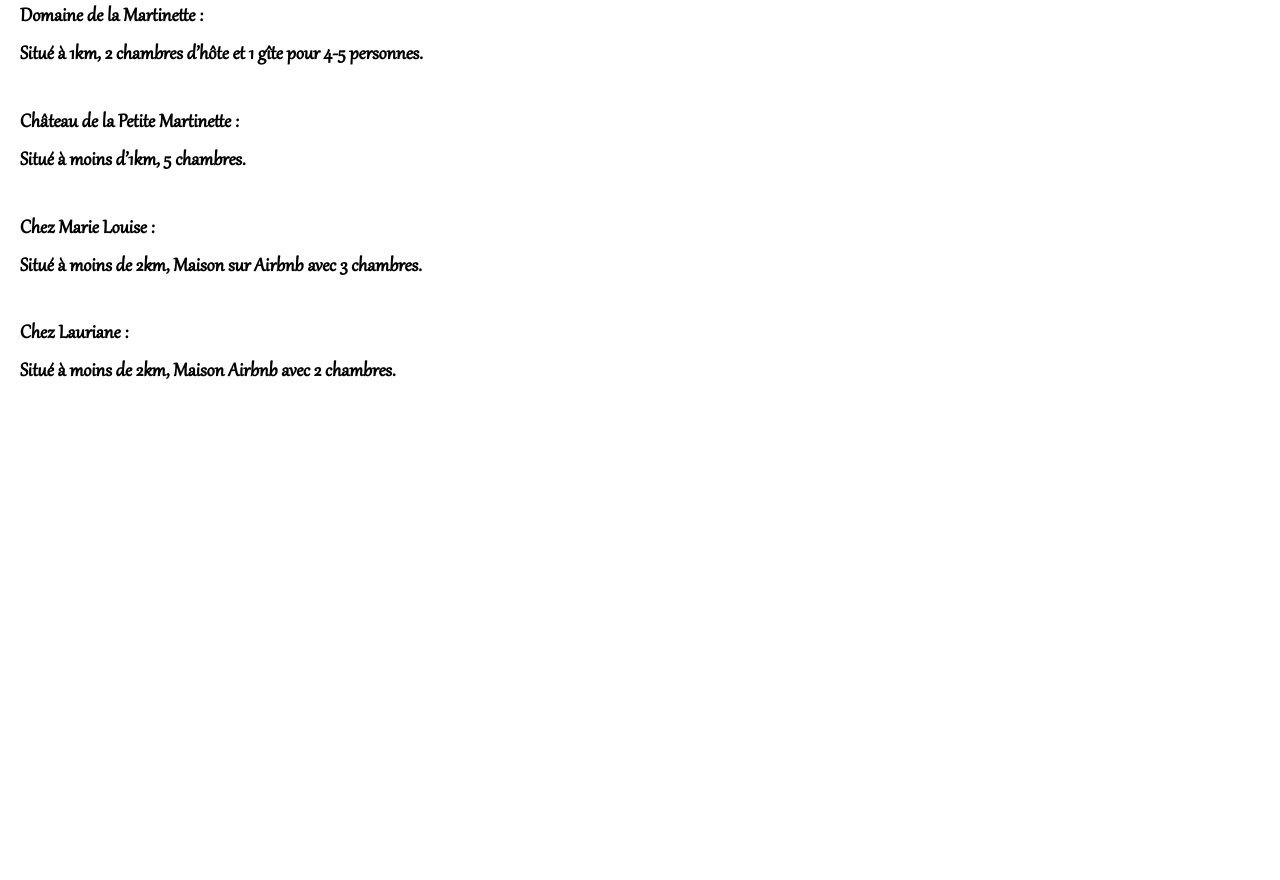
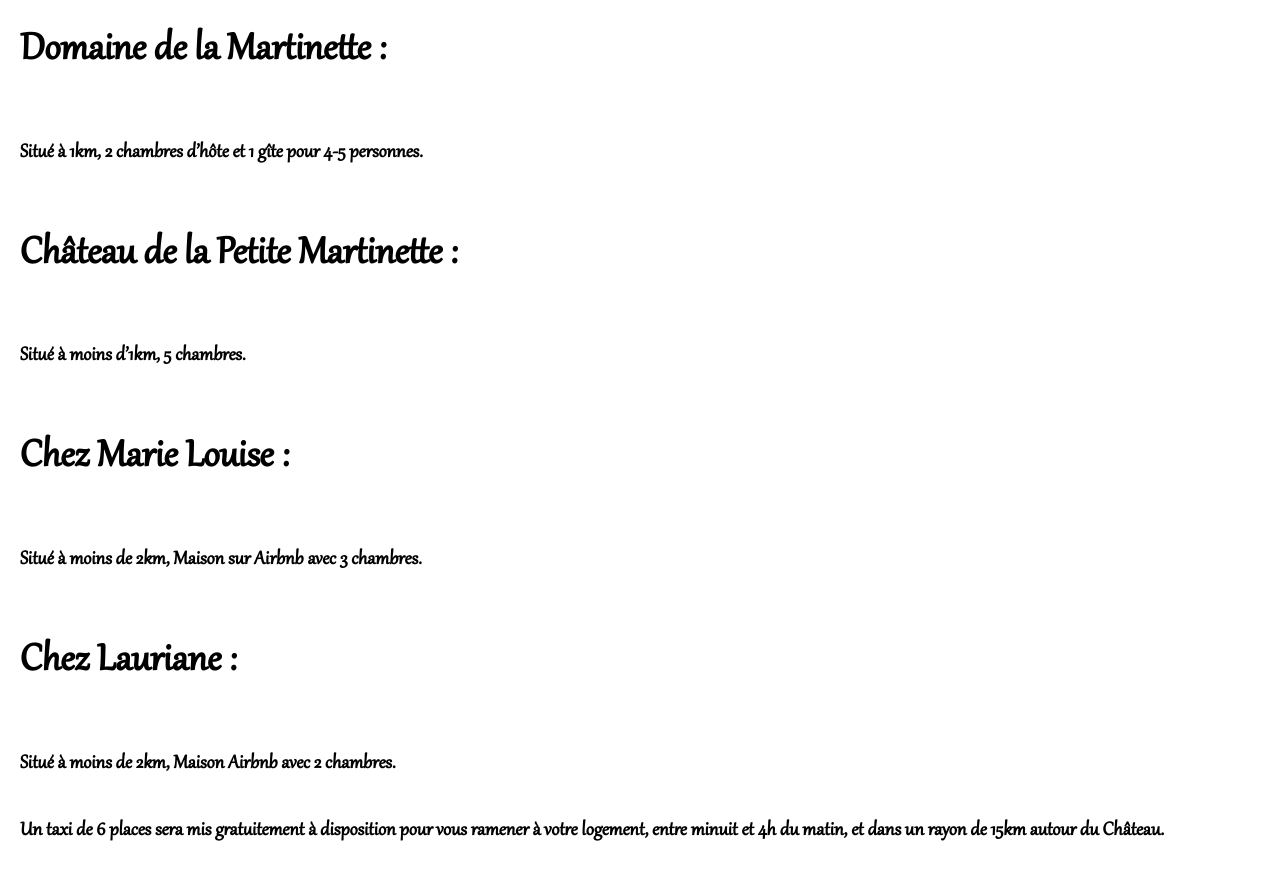
Before and after one commit to Germinal-A/Site-du-Mariage-de-Julia-et-Germain, a Jekyll site: the page built from logements.md, in a window 1280 px wide and 900 px high, scrolled down 1247 px. Shown: the top 880 px of the window. Built offline with Jekyll 4.4.1, drawn with Linux system fonts in a browser that asks for light colours; before the commit the page ends 1688 px from its top, so only the background shows below that.

Commit message:
Update logements.md

```diff
--- a/logements.md
+++ b/logements.md
@@ -8,10 +8,16 @@
 
 #### Voici une proposition de logements à proximité du Château, dont la propriétaire a des bons retours :
 
-#### <a href="https://www.domainelamartinette.com/">Domaine de la Martinette : </a><br/>Situé à 1km, 2 chambres d'hôte et 1 gîte pour 4-5 personnes.
+### <a href="https://www.domainelamartinette.com/">Domaine de la Martinette : </a><br/>
+#### Situé à 1km, 2 chambres d'hôte et 1 gîte pour 4-5 personnes.
 
-#### <a href="https://www.airbnb.fr/rooms/2395821?source_impression_id=p3_1594733302_oB5WA5DBFurZgCXT&guests=1&adults=1">Château de la Petite Martinette : </a><br/>Situé à moins d'1km, 5 chambres.
+### <a href="https://www.airbnb.fr/rooms/2395821?source_impression_id=p3_1594733302_oB5WA5DBFurZgCXT&guests=1&adults=1">Château de la Petite Martinette : </a><br/>
+#### Situé à moins d'1km, 5 chambres.
 
-#### <a href="https://www.airbnb.fr/rooms/3711081?location=Moulon&source_impression_id=p3_1594733737_jwPLVuGyBUklhjjP&guests=1&adults=1">Chez Marie Louise : </a><br/>Situé à moins de 2km, Maison sur Airbnb avec 3 chambres.
+### <a href="https://www.airbnb.fr/rooms/3711081?location=Moulon&source_impression_id=p3_1594733737_jwPLVuGyBUklhjjP&guests=1&adults=1">Chez Marie Louise : </a><br/>
+#### Situé à moins de 2km, Maison sur Airbnb avec 3 chambres.
 
-#### <a href="https://www.airbnb.fr/rooms/28447673?location=moulon&source_impression_id=p3_1594734069_0p8%2BLdq7%2ByfxBL38&guests=1&adults=1">Chez Lauriane : </a><br/>Situé à moins de 2km, Maison Airbnb avec 2 chambres.
+### <a href="https://www.airbnb.fr/rooms/28447673?location=moulon&source_impression_id=p3_1594734069_0p8%2BLdq7%2ByfxBL38&guests=1&adults=1">Chez Lauriane : </a><br/>
+#### Situé à moins de 2km, Maison Airbnb avec 2 chambres.
+
+#### Un taxi de 6 places sera mis gratuitement à disposition pour vous ramener à votre logement, entre minuit et 4h du matin, et dans un rayon de 15km autour du Château.
```
